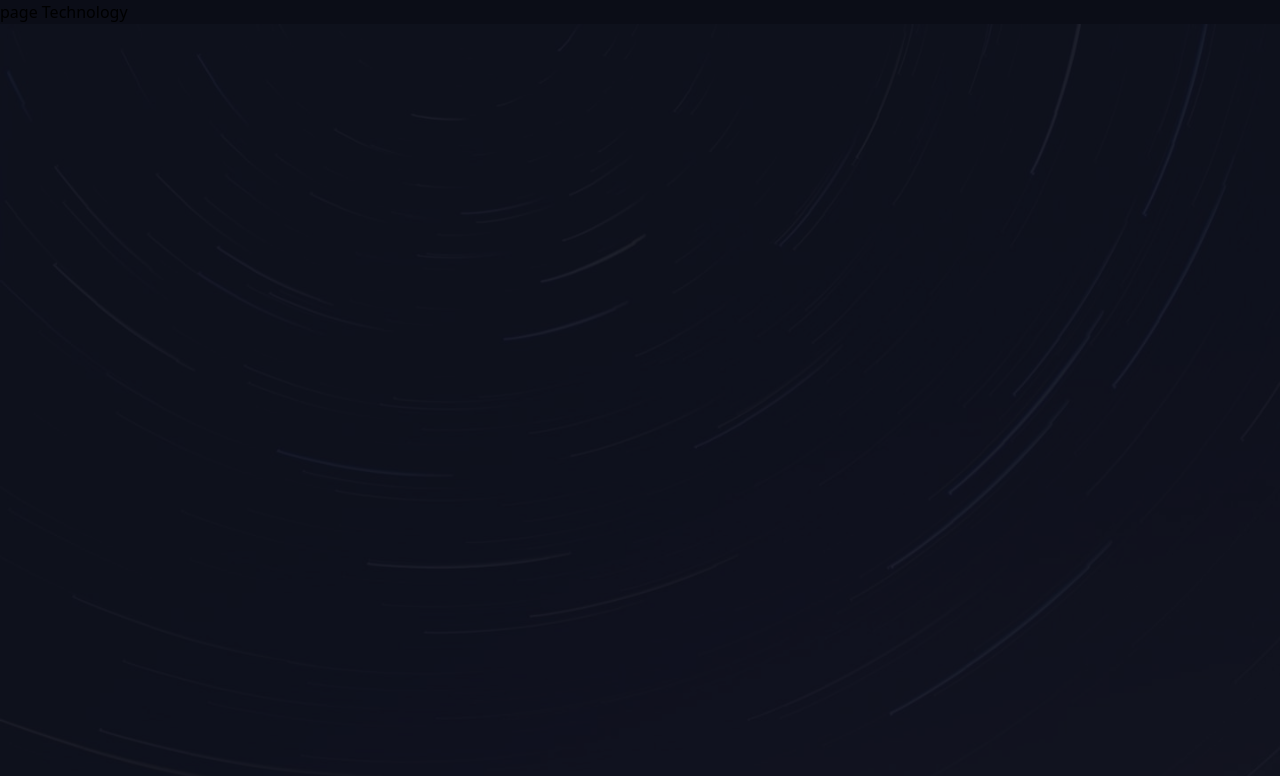
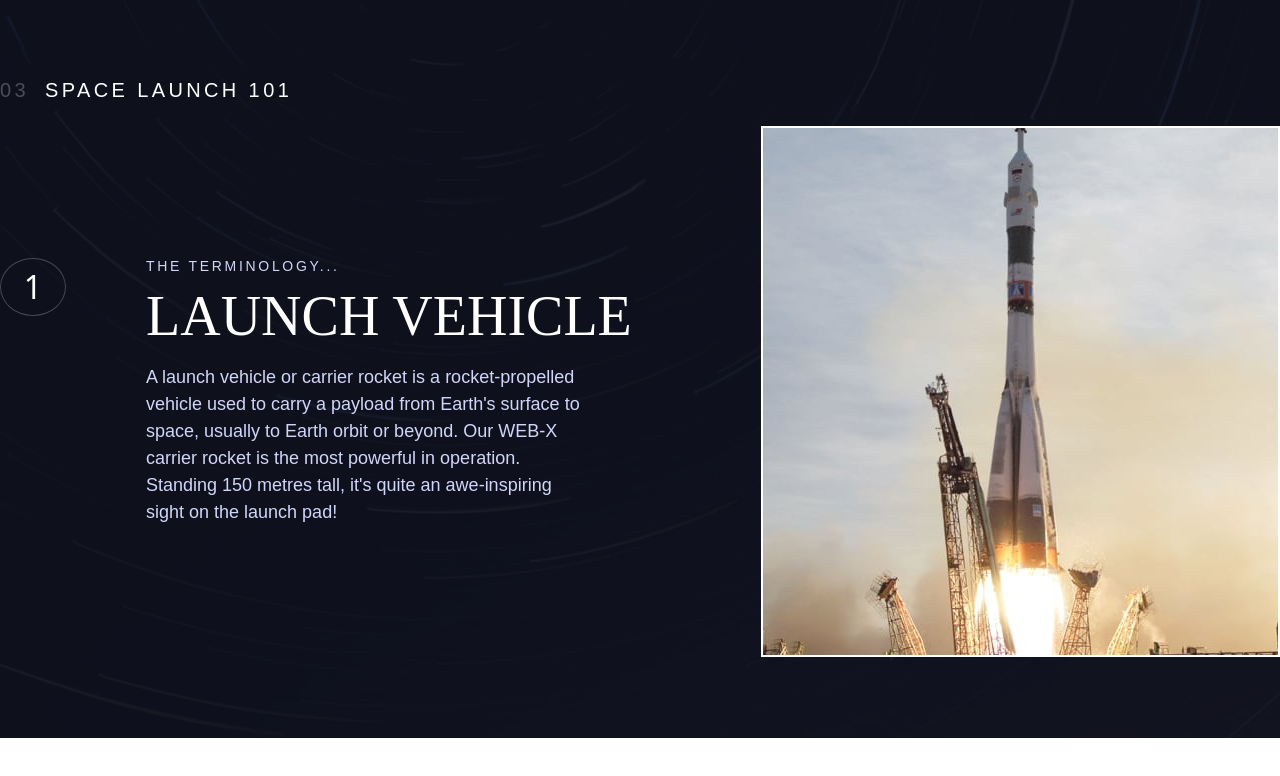
Before and after one commit to esyef/space-tourism-website, a React (Vite) app: page / in a window 1280 px wide. Shown: the top 776 px of the page. Built offline with nearby package versions, Linux system fonts and the light colour scheme.

Commit message:
feat: add css styles to the tech page for improved layout and visual consistency

```diff
--- a/src/App.jsx
+++ b/src/App.jsx
@@ -2,7 +2,7 @@ import { Technology } from './pages'
 
 const App = () => {
   return (
-    <div className='bg-black'>
+    <div className='bg-black bg-tech'>
       {/* <Home /> */}
       {/* <Destination /> */}
       {/* <Crew /> */}
--- /dev/null
+++ b/src/components/SliderNumber.jsx
@@ -0,0 +1,13 @@
+/* eslint-disable react/prop-types */
+const SliderNumber = ({ onClick, number }) => {
+  return (
+    <button
+      onClick={onClick}
+      className='round-button text-lg flex items-center justify-center p-[10px] '
+    >
+      <span className='text-white text-[1em] '>{number}</span>
+    </button>
+  )
+}
+
+export default SliderNumber
--- a/src/components/index.js
+++ b/src/components/index.js
@@ -1,4 +1,5 @@
 import DestinationCard from './DestinationCard'
 import SliderDot from './SliderDot'
+import SliderNumber from './SliderNumber'
 
-export { DestinationCard, SliderDot }
+export { DestinationCard, SliderDot, SliderNumber }
--- a/src/index.css
+++ b/src/index.css
@@ -62,25 +62,34 @@
   min-height: 100vh;
 }
 
-.bg-crew {
-  background-image: url('./assets/crew/background-crew-mobile.jpg');
-  background-size: cover;
-  background-position: center center;
-  min-height: 100vh;
-  opacity: 0.25;
-  mix-blend-mode: screen;
-  background-repeat: no-repeat;
+.bg-crew,
+.bg-tech {
+  position: relative;
 }
 
-.bg-tech {
+.bg-crew::before {
+  background-image: url('./assets/crew/background-crew-mobile.jpg');
+}
+.bg-tech::before {
   background-image: url('./assets/technology/background-technology-mobile.jpg');
+}
+
+.bg-crew::before,
+.bg-tech::before {
+  content: '';
+  display: block;
+  position: absolute;
+  left: 0;
+  top: 0;
+  width: 100%;
+  height: 100%;
+  opacity: 0.25;
+  background-repeat: no-repeat;
+  background-position: center;
   background-size: cover;
-  background-position: center center;
-  min-height: 100vh;
-  opacity: 0.25;
   mix-blend-mode: screen;
-  background-repeat: no-repeat;
 }
+
 .bg-home {
   background-image: url('./assets/home/background-home-mobile.jpg');
 }
@@ -98,11 +107,11 @@
     background-image: url('./assets/destination/background-destination-tablet.jpg');
   }
 
-  .bg-crew {
+  .bg-crew::before {
     background-image: url('./assets/crew/background-crew-tablet.jpg');
   }
 
-  .bg-tech {
+  .bg-tech::before {
     background-image: url('./assets/technology/background-technology-tablet.jpg');
   }
 }
@@ -116,11 +125,11 @@
     background-image: url('./assets/destination/background-destination-desktop.jpg');
   }
 
-  .bg-crew {
+  .bg-crew::before {
     background-image: url('./assets/crew/background-crew-desktop.jpg');
   }
 
-  .bg-tech {
+  .bg-tech::before {
     background-image: url('./assets/technology/background-technology-desktop.jpg');
   }
 }
@@ -208,3 +217,20 @@
     opacity: 1;
   }
 }
+
+.round-button {
+  aspect-ratio: 3 / 1;
+  border-radius: 50%;
+  border: 1px solid rgba(236, 233, 233, 0.25);
+}
+
+.banner {
+  background-image: url('./assets/technology/image-launch-vehicle-landscape.jpg');
+  background-size: cover;
+  background-repeat: no-repeat;
+  background-position: center center;
+  position: absolute;
+  left: 0;
+  right: 0;
+  aspect-ratio: auto;
+}
--- a/src/pages/crew/Crew.jsx
+++ b/src/pages/crew/Crew.jsx
@@ -33,7 +33,7 @@ const Crew = () => {
   const crewInfo = state.crew[state.index]
 
   return (
-    <main className='relative'>
+    <main className='relative bg-crew'>
       <div className='container mx-auto max-sm:w-11/12 pt-6 relative z-[1] '>
         <section className='grid grid-cols-1 xl:grid-cols-4 grid-flow-row'>
           {/* title page */}
@@ -80,9 +80,8 @@ const Crew = () => {
           </figure>
         </section>
       </div>
-
-      {/* bg image */}
-      <div className='bg-crew absolute top-0 bottom-0 left-0 right-0 inset-0' />
+      {/* bg image
+      <div className='bg-crew absolute top-0 bottom-0 left-0 right-0 inset-0' /> */}
     </main>
   )
 }
--- a/src/pages/technology/Technology.jsx
+++ b/src/pages/technology/Technology.jsx
@@ -1,8 +1,59 @@
+import { SliderNumber } from '../../components'
+import data from '../../data.json'
+
 const Technology = () => {
+  const tech = data.technology
+  const info = tech[0]
   return (
-    <main>
-      page Technology
-      <div className='bg-tech' />
+    <main className='relative py-[81px] overflow-hidden'>
+      <section className='w-11/12 sm:container mx-auto grid grid-cols-1 max-lg:gap-y-8 lg:grid-cols-4 lg:grid-flow-row'>
+        {/* page title */}
+        <section className='justify-self-center sm:justify-self-start lg:mb-[26px]'>
+          <h1 className='text-white font-barlow text-base uppercase tracking-[2.7px] md:text-[20px] md:tracking-[3.38px]'>
+            <span className='opacity-25 mr-4'>{'03'}</span>
+            space launch 101
+          </h1>
+        </section>
+
+        {/* page image */}
+        <figure className='h-[170px] md:h-[310px] xl:h-auto  lg:col-[3_/span_2] lg:row-[2_/span_2] justify-self-end border-2 border-white'>
+          <div className='banner h-[170px] md:h-[310px] lg:hidden' />
+          <img
+            src={info.images.portrait}
+            className='hidden lg:block max-w-full object-contain'
+            width={515}
+            height={527}
+          />
+        </figure>
+
+        {/* page content */}
+        <section className='md:justify-self-center lg:justify-self-start  lg:col-[1_/span_2] md:w-[458px] lg:row-[2_/span_2] lg:self-center lg:w-full'>
+          <div className='flex flex-col max-lg:items-center gap-8 lg:justify-start lg:flex-row lg:gap-[80px]'>
+            {/* slider numbers */}
+            <div className='inline-block'>
+              <SliderNumber number={1} />
+            </div>
+
+            {/* details content */}
+            <aside className='max-lg:text-center flex flex-col gap-4'>
+              <section className='uppercase'>
+                <h3 className='text-periwinkleBlue font-barlow text-sm mb-[9px] tracking-[2.7px]'>
+                  the terminology...
+                </h3>
+                <h2 className='text-white font-bellefair text-[24px]  md:text-[40px]  lg:text-xl'>
+                  {' '}
+                  {info.name}
+                </h2>
+              </section>
+              <section>
+                <p className='font-barlow text-[15px] text-periwinkleBlue lg:max-w-[444px] lg:text-[18px]'>
+                  {info.description}
+                </p>
+              </section>
+            </aside>
+          </div>
+        </section>
+      </section>{' '}
     </main>
   )
 }
```
